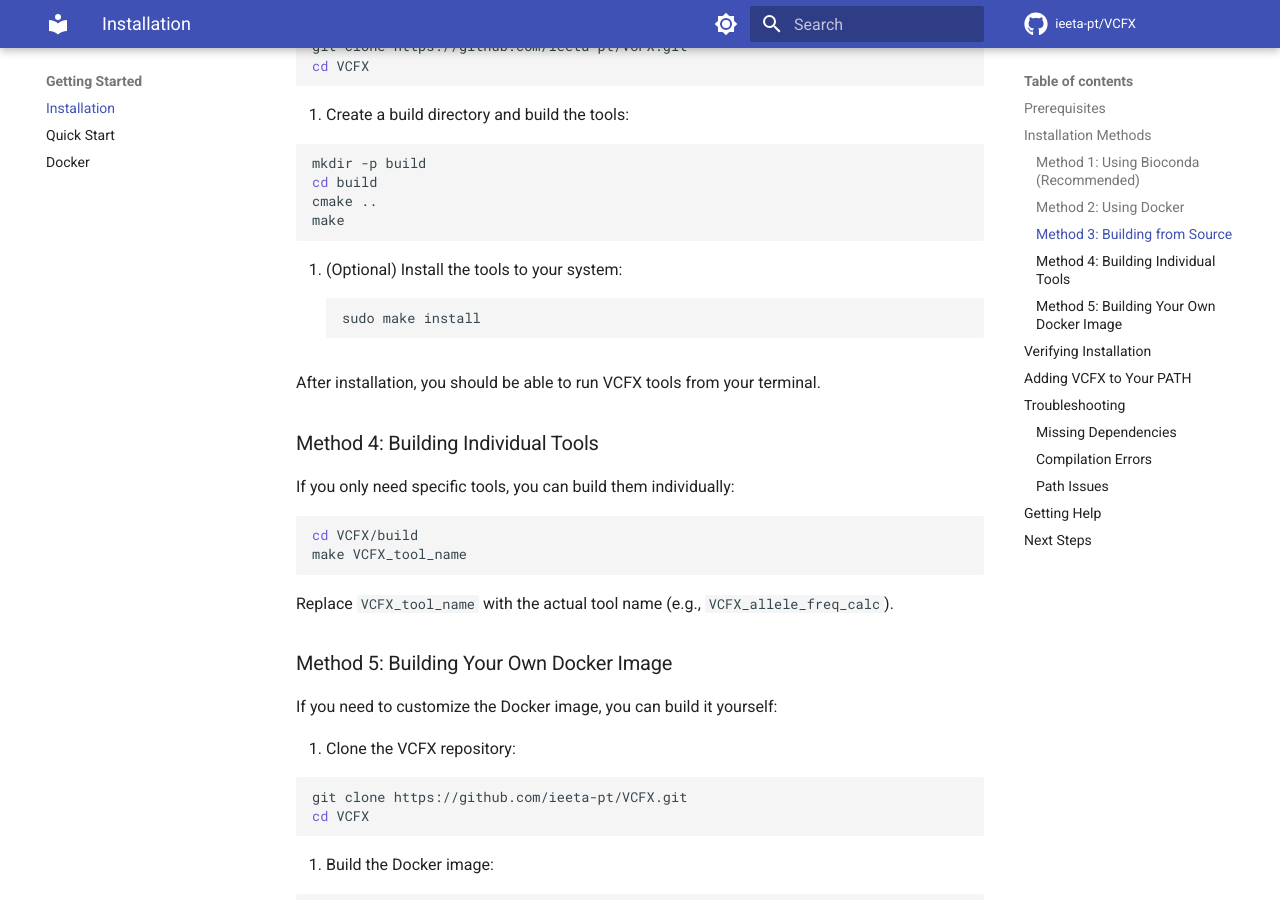
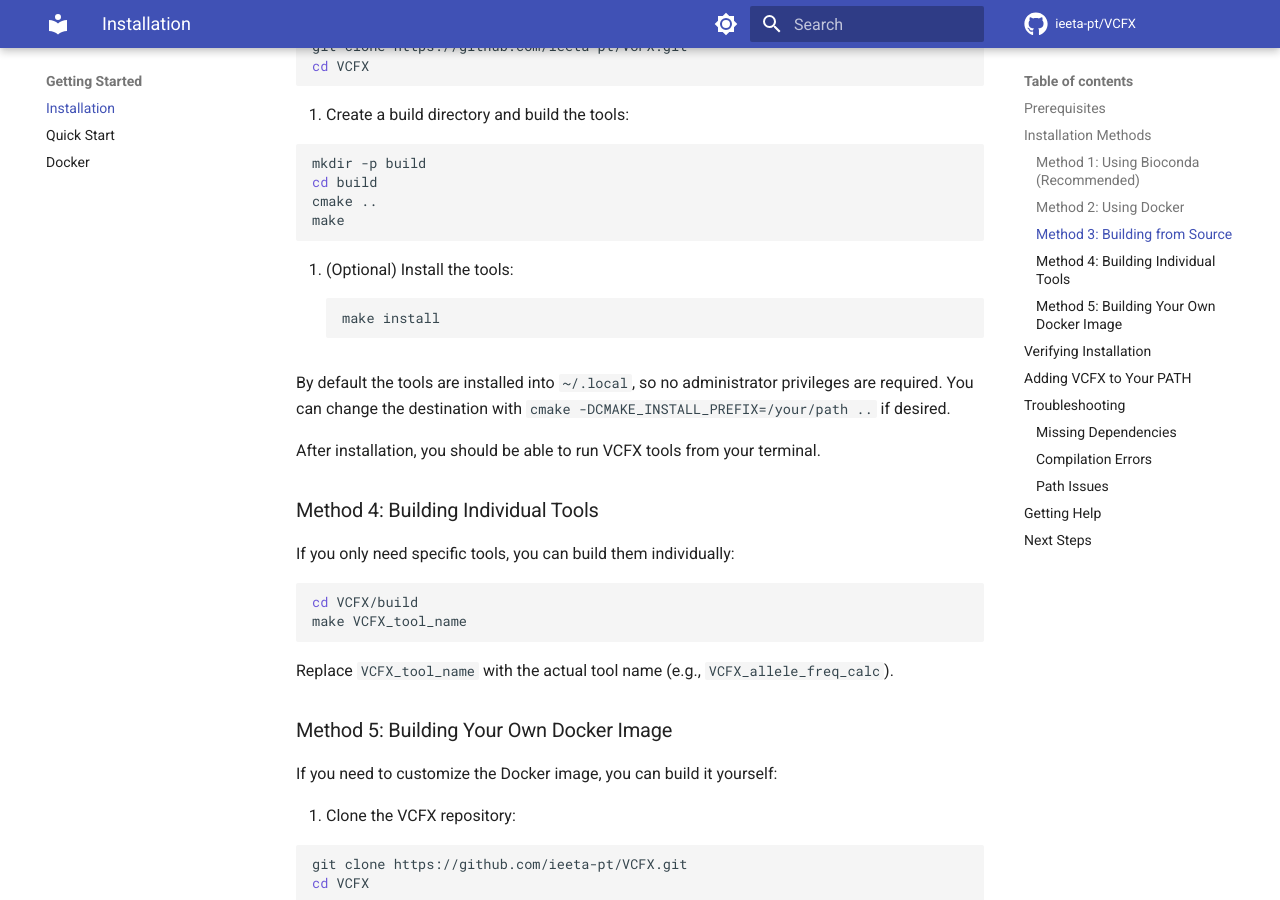
Before and after one commit to jorgeMFS/VCFX, an MkDocs documentation site: the page built from docs/installation.md, in a window 1280 px wide and 900 px high, scrolled down 1448 px. Built offline with MkDocs 1.6.1 and Material for MkDocs 9.7.7, drawn with Linux system fonts in a browser that asks for light colours; comment, search, counter and statistics services are not loaded.

Commit message:
Allow user-level installs

````diff
--- a/docs/installation.md
+++ b/docs/installation.md
@@ -71,10 +71,14 @@ This method ensures you have the latest version of VCFX.
    make
    ```
 
-3. (Optional) Install the tools to your system:
+3. (Optional) Install the tools:
    ```bash
-   sudo make install
+   make install
    ```
+
+   By default the tools are installed into `~/.local`, so no administrator
+   privileges are required. You can change the destination with
+   `cmake -DCMAKE_INSTALL_PREFIX=/your/path ..` if desired.
 
 After installation, you should be able to run VCFX tools from your terminal.
 
````
Also changed, not shown: CMakeLists.txt (+9 -1 lines).
